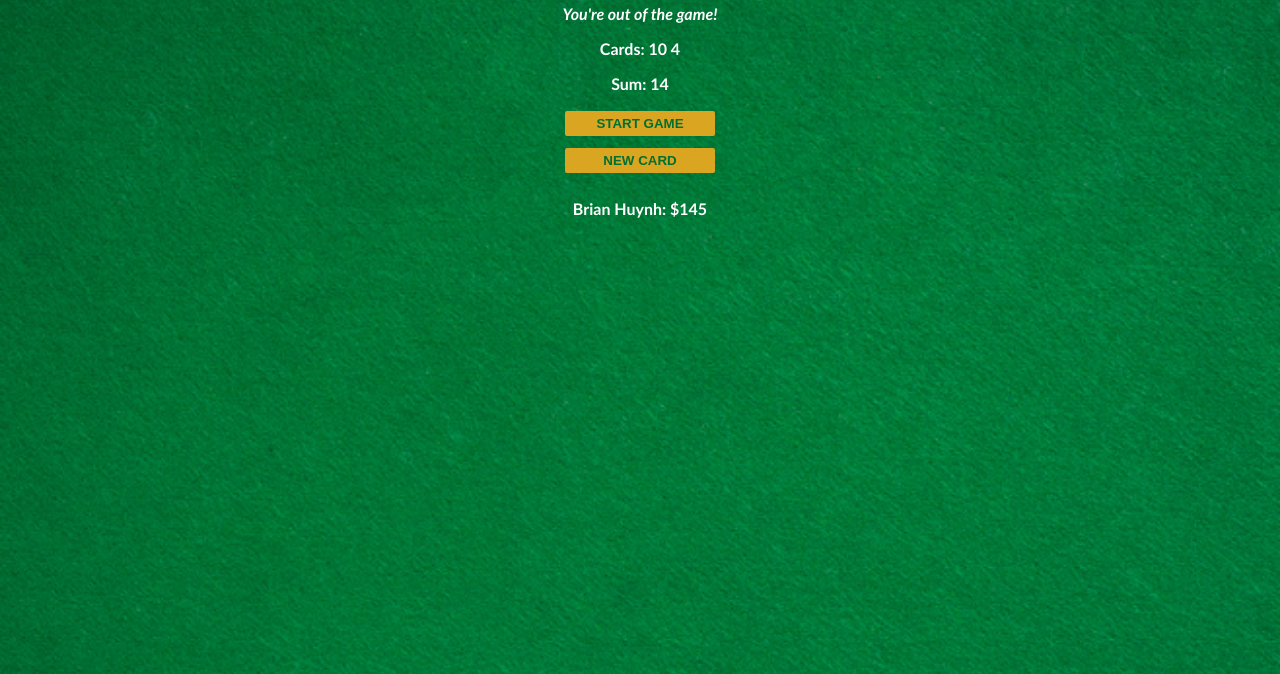
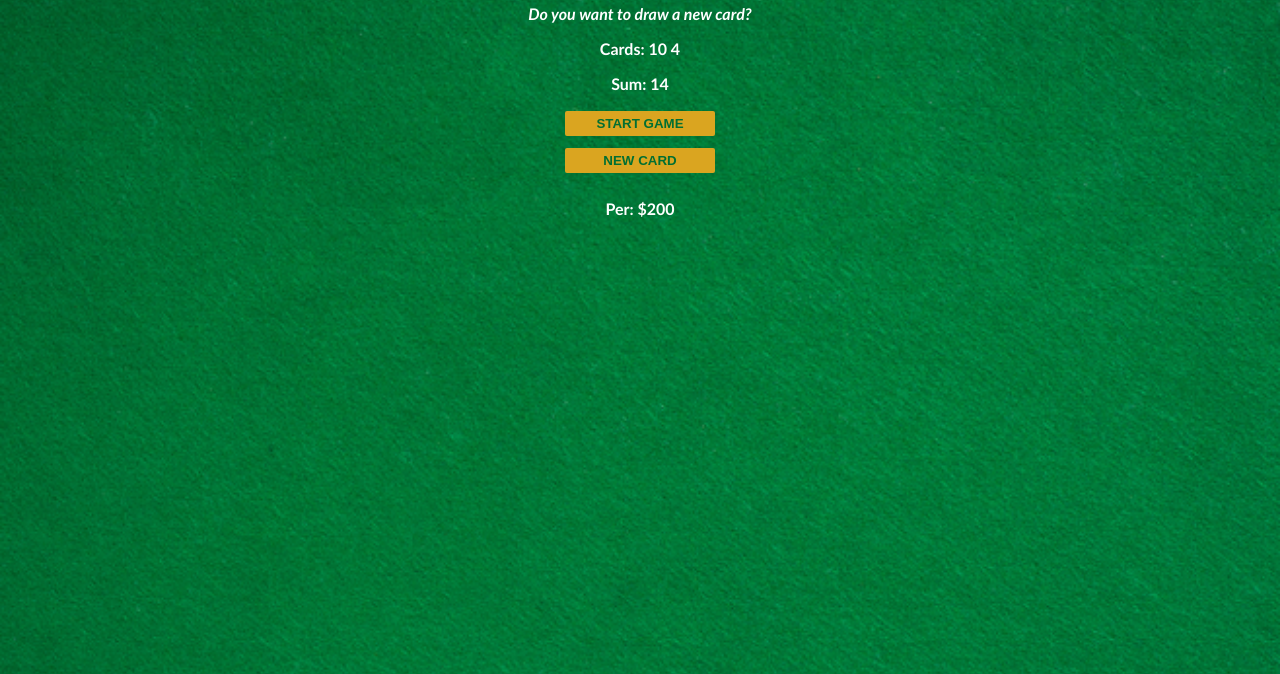
Before and after one commit to brianhuynh2021/HTML-CSS-Javascript, a plain HTML site: page black_jack_app/index.html in a window 1280 px wide. Both pictures are taken after a click on the button "START GAME". Shown: the part 126-800 px from the top of the page. Drawn offline with Linux system fonts and the light colour scheme.

Commit message:
complete the miniproject

```diff
--- a/black_jack_app/script.js
+++ b/black_jack_app/script.js
@@ -1,5 +1,7 @@
-//Black jack game
-
+let player = {
+    name: "Per",
+    chips: 200,
+}
 
 let cards = []
 let sum = 0
@@ -9,36 +11,41 @@ let message = ""
 let messageEl = document.getElementById("message-el")
 let sumEl = document.getElementById("sum-el")
 let cardsEl = document.getElementById("cards-el")
+let playerEl = document.getElementById("player-el")
 
-let player = {
-    name:"Brian Huynh",
-    chips: 145
-}
-
-
-let playerEl = document.getElementById("player-el")
 playerEl.textContent = player.name + ": $" + player.chips
 
 function getRandomCard() {
-    let randomNumber = Math.floor(Math.random()*13) + 1;
-    if (randomNumber > 10){
-        return 10;
-    }else if (randomNumber === 1){
-        return 11;
-    }else{
-    return randomNumber;
+    let randomNumber = Math.floor( Math.random()*13 ) + 1
+    if (randomNumber > 10) {
+        return 10
+    } else if (randomNumber === 1) {
+        return 11
+    } else {
+        return randomNumber
     }
 }
+
+function startGame() {
+    isAlive = true
+    let firstCard = getRandomCard()
+    let secondCard = getRandomCard()
+    cards = [firstCard, secondCard]
+    sum = firstCard + secondCard
+    renderGame()
+}
+
 function renderGame() {
     cardsEl.textContent = "Cards: "
-    for (let i = 0; i < cards.length; i ++){
+    for (let i = 0; i < cards.length; i++) {
         cardsEl.textContent += cards[i] + " "
     }
+
     sumEl.textContent = "Sum: " + sum
-    if (sum < 0) {
-        message = "Do you wanna draw a new card?"
+    if (sum <= 20) {
+        message = "Do you want to draw a new card?"
     } else if (sum === 21) {
-        message = "Wohoo! You've got Blackjack!"
+        message = "You've got Blackjack!"
         hasBlackJack = true
     } else {
         message = "You're out of the game!"
@@ -47,20 +54,12 @@ function renderGame() {
     messageEl.textContent = message
 }
 
+
 function newCard() {
-    if (isAlive === true && hasBlackJack ===false){
-        let card = getRandomCard();
-        sum += card;
+    if (isAlive === true && hasBlackJack === false) {
+        let card = getRandomCard()
+        sum += card
         cards.push(card)
         renderGame()
     }
 }
-
-function startGame() {
-    isAlive = true;
-    let firstCard = getRandomCard();
-    let secondCard = getRandomCard();
-    cards = [firstCard, secondCard];
-    sum = firstCard + secondCard;
-    renderGame();
-}
```
Also changed, not shown: black_jack_app/index.html (+2 -2 lines).
